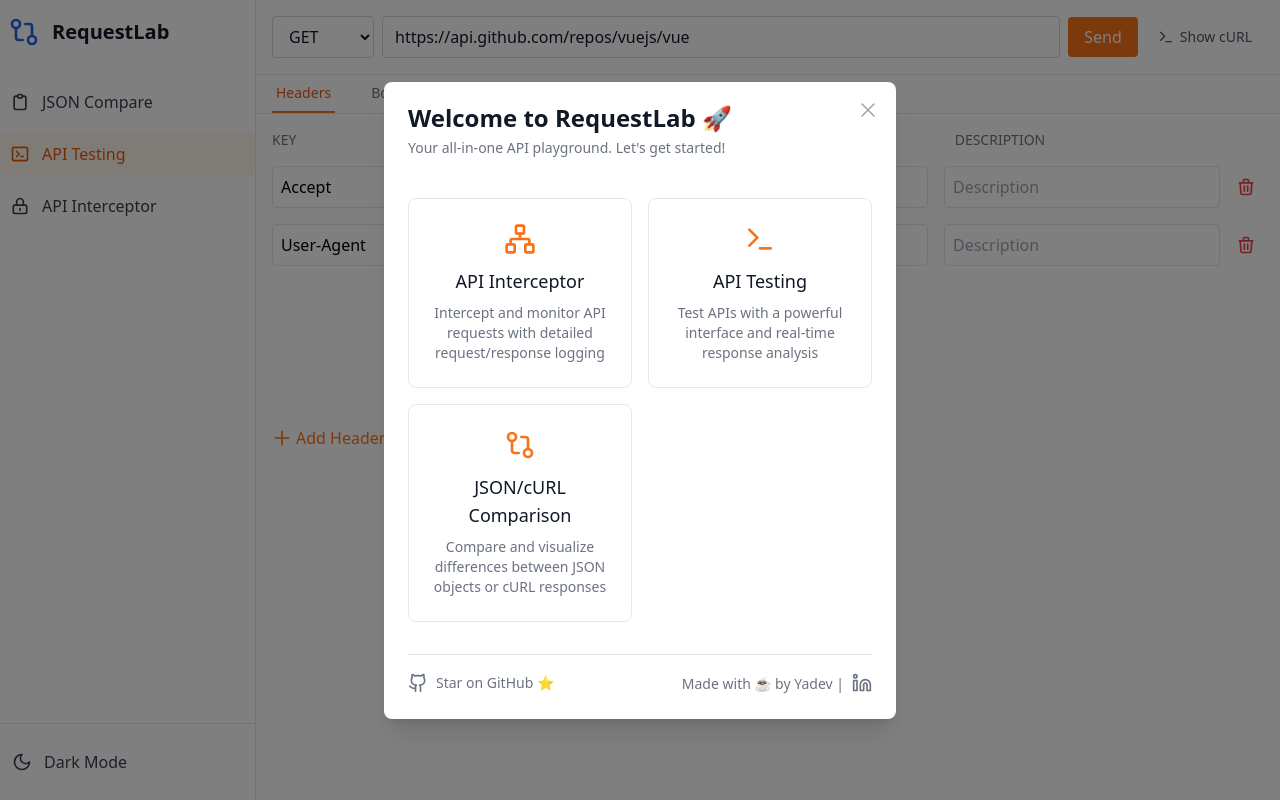
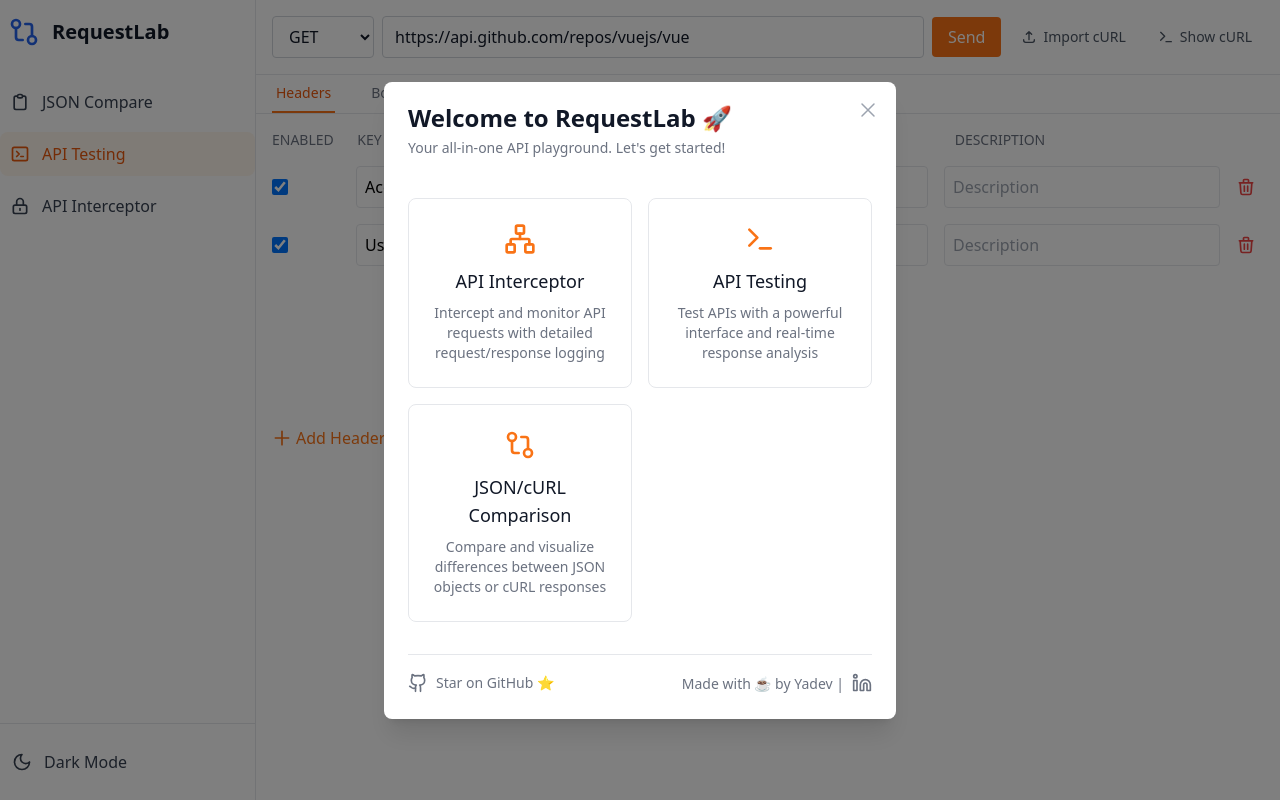
Before and after one commit to RequestLaboratory/requestlab, a React (Vite) app: page /api-testing in a window 1280 px wide. Built offline with nearby package versions, Linux system fonts and the light colour scheme.

Commit message:
feat: import cURL

```diff
--- a/src/pages/ApiTesting.tsx
+++ b/src/pages/ApiTesting.tsx
@@ -4,7 +4,7 @@ import { parseCurlCommand } from '../utils/curlParser';
 import SyntaxHighlighter from 'react-syntax-highlighter';
 import { vs2015 } from 'react-syntax-highlighter/dist/esm/styles/hljs';
 import { Copy, Check, Expand, X, Terminal, Play, StopCircle, BarChart2 } from 'lucide-react';
-import { TextField, Box, Typography, Tabs, Tab, ThemeProvider, createTheme, Drawer, IconButton } from '@mui/material';
+import { TextField, Box, Typography, Tabs, Tab, ThemeProvider, createTheme, Drawer, IconButton, Dialog, DialogTitle, DialogContent, DialogActions, Button } from '@mui/material';
 import { Line, Bar } from 'react-chartjs-2';
 import {
   Chart as ChartJS,
@@ -42,6 +42,7 @@ interface RequestDetails {
   method: string;
   url: string;
   headers: Record<string, string>;
+  enabledHeaders: Record<string, boolean>;
   body: string;
   queryParams: Record<string, string>;
 }
@@ -171,6 +172,7 @@ const ApiTesting: React.FC = () => {
         method: parsed.method || 'GET',
         url: parsed.url || '',
         headers: parsed.headers || { 'header-1': '' },
+        enabledHeaders: parsed.enabledHeaders || {},
         body: parsed.body || '',
         queryParams: parsed.queryParams || {}
       };
@@ -182,6 +184,10 @@ const ApiTesting: React.FC = () => {
       headers: {
         'Accept': 'application/vnd.github.v3+json',
         'User-Agent': 'RequestLab'
+      },
+      enabledHeaders: {
+        'Accept': true,
+        'User-Agent': true
       },
       body: '',
       queryParams: {}
@@ -243,6 +249,9 @@ const ApiTesting: React.FC = () => {
   const [isCurlDrawerOpen, setIsCurlDrawerOpen] = useState(false);
   const [curlCopied, setCurlCopied] = useState(false);
 
+  const [isImportCurlOpen, setIsImportCurlOpen] = useState(false);
+  const [curlInput, setCurlInput] = useState('');
+
   // Save state to session storage whenever it changes
   useEffect(() => {
     sessionStorage.setItem('apiTestingState', JSON.stringify(requestDetails));
@@ -315,11 +324,19 @@ const ApiTesting: React.FC = () => {
     setError(null);
     try {
       const startTime = Date.now();
+      // Filter headers based on enabledHeaders
+      const activeHeaders = Object.entries(requestDetails.headers).reduce((acc, [key, value]) => {
+        if (requestDetails.enabledHeaders[key]) {
+          acc[key] = value;
+        }
+        return acc;
+      }, {} as Record<string, string>);
+
       const result = await executeApiRequest({
         url: requestDetails.url,
         method: requestDetails.method,
         headers: {
-          ...requestDetails.headers,
+          ...activeHeaders,
           'Content-Type': contentType
         },
         body: requestDetails.body || undefined,
@@ -408,10 +425,24 @@ const ApiTesting: React.FC = () => {
     setRequestDetails(prev => ({ ...prev, url }));
   };
 
+  const handleHeaderToggle = (key: string) => {
+    setRequestDetails(prev => ({
+      ...prev,
+      enabledHeaders: {
+        ...prev.enabledHeaders,
+        [key]: !prev.enabledHeaders[key]
+      }
+    }));
+  };
+
   const handleHeaderChange = (key: string, value: string) => {
     setRequestDetails(prev => ({
       ...prev,
-      headers: { ...prev.headers, [key]: value }
+      headers: { ...prev.headers, [key]: value },
+      enabledHeaders: {
+        ...prev.enabledHeaders,
+        [key]: prev.enabledHeaders[key] ?? true // Default to true for new headers
+      }
     }));
   };
 
@@ -534,7 +565,8 @@ const ApiTesting: React.FC = () => {
           'Content-Type': contentType,
           'Cache-Control': 'no-cache, no-store, must-revalidate',
           'Pragma': 'no-cache',
-          'Expires': '0'
+          'Expires': '0',
+          'X-Request-ID': `${Date.now()}_${vuId}_${iteration}` // Add unique request ID
         };
 
         // Add unique parameter to prevent caching
@@ -1089,6 +1121,48 @@ const ApiTesting: React.FC = () => {
     setIsChartExpanded(true);
   };
 
+  const handleImportCurl = () => {
+    if (curlInput) {
+      try {
+        // Clean up the cURL command
+        const cleanCurl = curlInput.trim()
+          .replace(/\\\n/g, ' ') // Replace line continuations with spaces
+          .replace(/\s+/g, ' '); // Replace multiple spaces with single space
+
+        const parsedCurl = parseCurlCommand(cleanCurl);
+
+        // Update method
+        setRequestDetails(prev => ({
+          ...prev,
+          method: parsedCurl.method || 'GET',
+          url: parsedCurl.url || '',
+          headers: parsedCurl.headers || {},
+          body: parsedCurl.body || '',
+          queryParams: parsedCurl.queryParams || {}
+        }));
+
+        // Set body type if present
+        if (parsedCurl.body) {
+          setBodyType('raw');
+
+          // Try to detect content type from headers
+          const contentTypeHeader = Object.entries(parsedCurl.headers).find(([key]) =>
+            key.toLowerCase() === 'content-type'
+          );
+          if (contentTypeHeader) {
+            setContentType(contentTypeHeader[1]);
+          }
+        }
+
+        setIsImportCurlOpen(false);
+        setCurlInput('');
+      } catch (err) {
+        alert('Invalid cURL command. Please check the format and try again.');
+        console.error('Failed to parse cURL command:', err);
+      }
+    }
+  };
+
   return (
     <ThemeProvider theme={muiTheme}>
       <div className="h-screen flex flex-col bg-white dark:bg-gray-900">
@@ -1119,6 +1193,16 @@ const ApiTesting: React.FC = () => {
             className="px-4 py-2 bg-orange-500 text-white rounded hover:bg-orange-600 disabled:opacity-50"
           >
             Send
+          </button>
+          <button
+            onClick={() => setIsImportCurlOpen(true)}
+            className="flex items-center gap-1.5 px-3 py-2 text-gray-600 dark:text-gray-400 hover:text-orange-500 dark:hover:text-orange-400 transition-colors duration-200"
+            title="Import cURL"
+          >
+            <svg className="w-4 h-4" fill="none" stroke="currentColor" viewBox="0 0 24 24">
+              <path strokeLinecap="round" strokeLinejoin="round" strokeWidth={2} d="M4 16v1a3 3 0 003 3h10a3 3 0 003-3v-1m-4-8l-4-4m0 0L8 8m4-4v12" />
+            </svg>
+            <span className="text-sm font-medium">Import cURL</span>
           </button>
           <button
             onClick={() => setIsCurlDrawerOpen(true)}
@@ -1273,7 +1357,8 @@ const ApiTesting: React.FC = () => {
               {activeTab === 'headers' && (
                 <div className="flex flex-col h-[calc(100vh-30rem)]">
                   <div className="grid grid-cols-12 gap-4 text-sm font-medium text-gray-500 dark:text-gray-400 mb-4">
-                    <div className="col-span-4">KEY</div>
+                    <div className="col-span-1">ENABLED</div>
+                    <div className="col-span-3">KEY</div>
                     <div className="col-span-4">VALUE</div>
                     <div className="col-span-4">DESCRIPTION</div>
                   </div>
@@ -1281,20 +1366,32 @@ const ApiTesting: React.FC = () => {
                     <div className="space-y-4">
                       {Object.entries(requestDetails.headers).map(([key, value], index) => (
                         <div key={index} className="grid grid-cols-12 gap-4">
+                          <div className="col-span-1 flex items-center">
+                            <input
+                              type="checkbox"
+                              checked={requestDetails.enabledHeaders[key] ?? true}
+                              onChange={() => handleHeaderToggle(key)}
+                              className="w-4 h-4 text-orange-500 border-gray-300 rounded focus:ring-orange-500 dark:focus:ring-orange-400 dark:border-gray-600"
+                            />
+                          </div>
                           <input
                             type="text"
                             value={key}
                             onChange={(e) => {
                               const newKey = e.target.value;
                               const newHeaders = { ...requestDetails.headers };
+                              const newEnabledHeaders = { ...requestDetails.enabledHeaders };
                               delete newHeaders[key];
+                              delete newEnabledHeaders[key];
                               newHeaders[newKey] = value;
+                              newEnabledHeaders[newKey] = true;
                               setRequestDetails(prev => ({
                                 ...prev,
-                                headers: newHeaders
+                                headers: newHeaders,
+                                enabledHeaders: newEnabledHeaders
                               }));
                             }}
-                            className="col-span-4 p-2 border rounded dark:bg-gray-800 dark:border-gray-700 dark:text-white truncate"
+                            className="col-span-3 p-2 border rounded dark:bg-gray-800 dark:border-gray-700 dark:text-white truncate"
                             placeholder="Key"
                           />
                           <input
@@ -1313,10 +1410,13 @@ const ApiTesting: React.FC = () => {
                             <button
                               onClick={() => {
                                 const newHeaders = { ...requestDetails.headers };
+                                const newEnabledHeaders = { ...requestDetails.enabledHeaders };
                                 delete newHeaders[key];
+                                delete newEnabledHeaders[key];
                                 setRequestDetails(prev => ({
                                   ...prev,
-                                  headers: newHeaders
+                                  headers: newHeaders,
+                                  enabledHeaders: newEnabledHeaders
                                 }));
                               }}
                               className="ml-2 p-2 text-red-500 hover:text-red-600 dark:text-red-400 flex-shrink-0"
@@ -1336,7 +1436,8 @@ const ApiTesting: React.FC = () => {
                         const newKey = `header-${Object.keys(requestDetails.headers).length + 1}`;
                         setRequestDetails(prev => ({
                           ...prev,
-                          headers: { ...prev.headers, [newKey]: '' }
+                          headers: { ...prev.headers, [newKey]: '' },
+                          enabledHeaders: { ...prev.enabledHeaders, [newKey]: true }
                         }));
                       }}
                       className="flex items-center text-orange-500 hover:text-orange-600 dark:text-orange-400"
@@ -1676,6 +1777,56 @@ const ApiTesting: React.FC = () => {
             </div>
           </div>
         </Drawer>
+
+        {/* Import cURL Dialog */}
+        <Dialog
+          open={isImportCurlOpen}
+          onClose={() => {
+            setIsImportCurlOpen(false);
+            setCurlInput('');
+          }}
+          maxWidth="md"
+          fullWidth
+        >
+          <DialogTitle>Import cURL Command</DialogTitle>
+          <DialogContent>
+            <TextField
+              autoFocus
+              margin="dense"
+              label="Paste your cURL command here"
+              type="text"
+              fullWidth
+              multiline
+              rows={6}
+              value={curlInput}
+              onChange={(e) => setCurlInput(e.target.value)}
+              variant="outlined"
+              sx={{
+                '& .MuiOutlinedInput-root': {
+                  fontFamily: 'monospace',
+                  fontSize: '0.875rem',
+                }
+              }}
+            />
+          </DialogContent>
+          <DialogActions>
+            <Button
+              onClick={() => {
+                setIsImportCurlOpen(false);
+                setCurlInput('');
+              }}
+            >
+              Cancel
+            </Button>
+            <Button
+              onClick={handleImportCurl}
+              variant="contained"
+              color="primary"
+            >
+              Import
+            </Button>
+          </DialogActions>
+        </Dialog>
       </div>
 
       {error && (
--- a/src/utils/curlParser.ts
+++ b/src/utils/curlParser.ts
@@ -15,20 +15,26 @@ export function parseCurlCommand(curlCommand: string): ParsedCurl {
     queryParams: {}
   };
 
+  // Clean up the command
+  const cleanCommand = curlCommand
+    .replace(/\\\n/g, ' ') // Replace line continuations with spaces
+    .replace(/\s+/g, ' ') // Replace multiple spaces with single space
+    .trim();
+
   // Extract URL
-  const urlMatch = curlCommand.match(/(?:curl\s+)(['"]?)(https?:\/\/[^'"]+)\1/);
+  const urlMatch = cleanCommand.match(/(?:curl\s+)(?:--location\s+)?(?:--request\s+[A-Z]+\s+)?(['"]?)(https?:\/\/[^'"]+)\1/);
   if (urlMatch) {
     result.url = urlMatch[2];
   }
 
   // Extract method
-  const methodMatch = curlCommand.match(/-X\s+['"]?([A-Z]+)['"]?/);
+  const methodMatch = cleanCommand.match(/(?:--request|-X)\s+['"]?([A-Z]+)['"]?/);
   if (methodMatch) {
     result.method = methodMatch[1];
   }
 
   // Extract headers
-  const headerMatches = curlCommand.matchAll(/-H\s+['"]([^'"]+)['"]/g);
+  const headerMatches = cleanCommand.matchAll(/(?:--header|-H)\s+['"]([^'"]+)['"]/g);
   for (const match of headerMatches) {
     const [, header] = match;
     const [key, value] = header.split(':').map(s => s.trim());
@@ -38,16 +44,20 @@ export function parseCurlCommand(curlCommand: string): ParsedCurl {
   }
 
   // Extract body
-  const dataMatch = curlCommand.match(/-d\s+['"]([^'"]+)['"]/);
+  const dataMatch = cleanCommand.match(/(?:--data|-d)\s+['"]([^'"]+)['"]/);
   if (dataMatch) {
     result.body = dataMatch[1];
   }
 
   // Extract query parameters from URL
-  const url = new URL(result.url);
-  url.searchParams.forEach((value, key) => {
-    result.queryParams[key] = value;
-  });
+  try {
+    const url = new URL(result.url);
+    url.searchParams.forEach((value, key) => {
+      result.queryParams[key] = value;
+    });
+  } catch (e) {
+    console.error('Failed to parse URL:', e);
+  }
 
   return result;
 }
```
